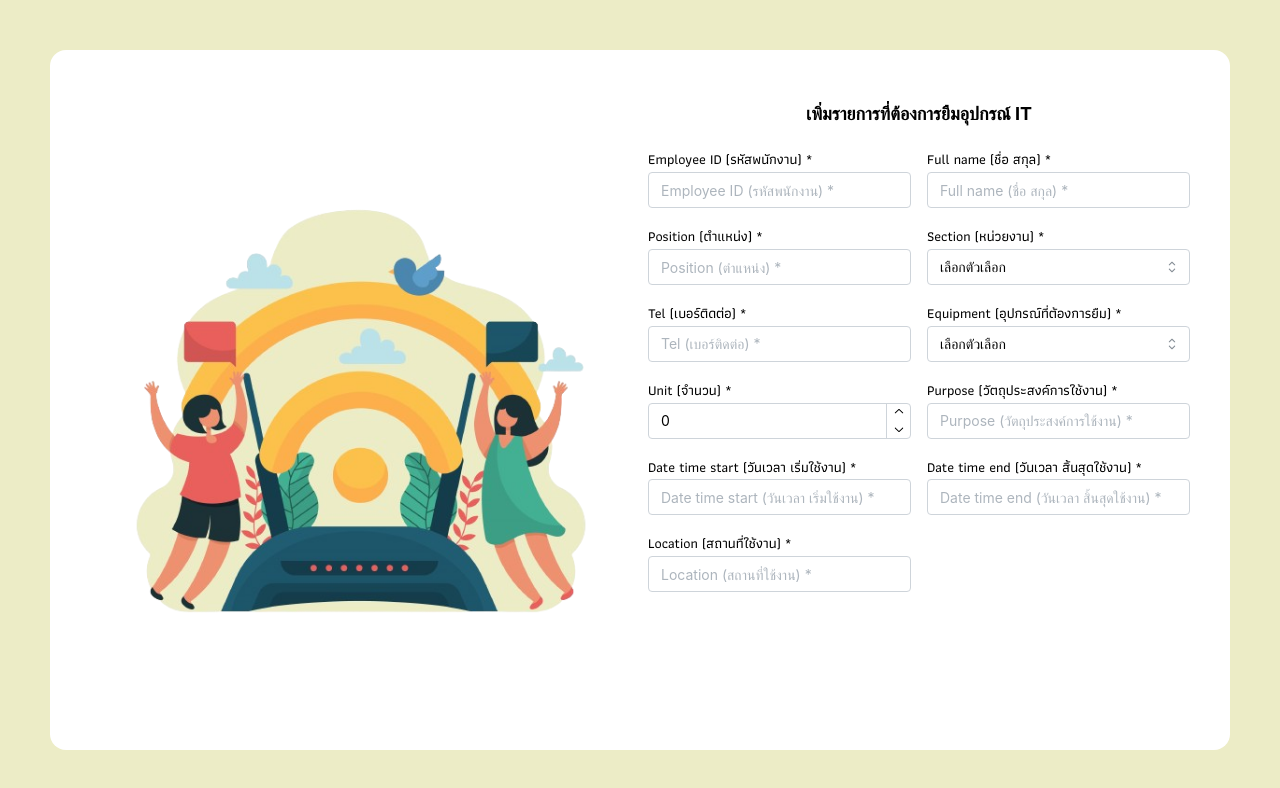
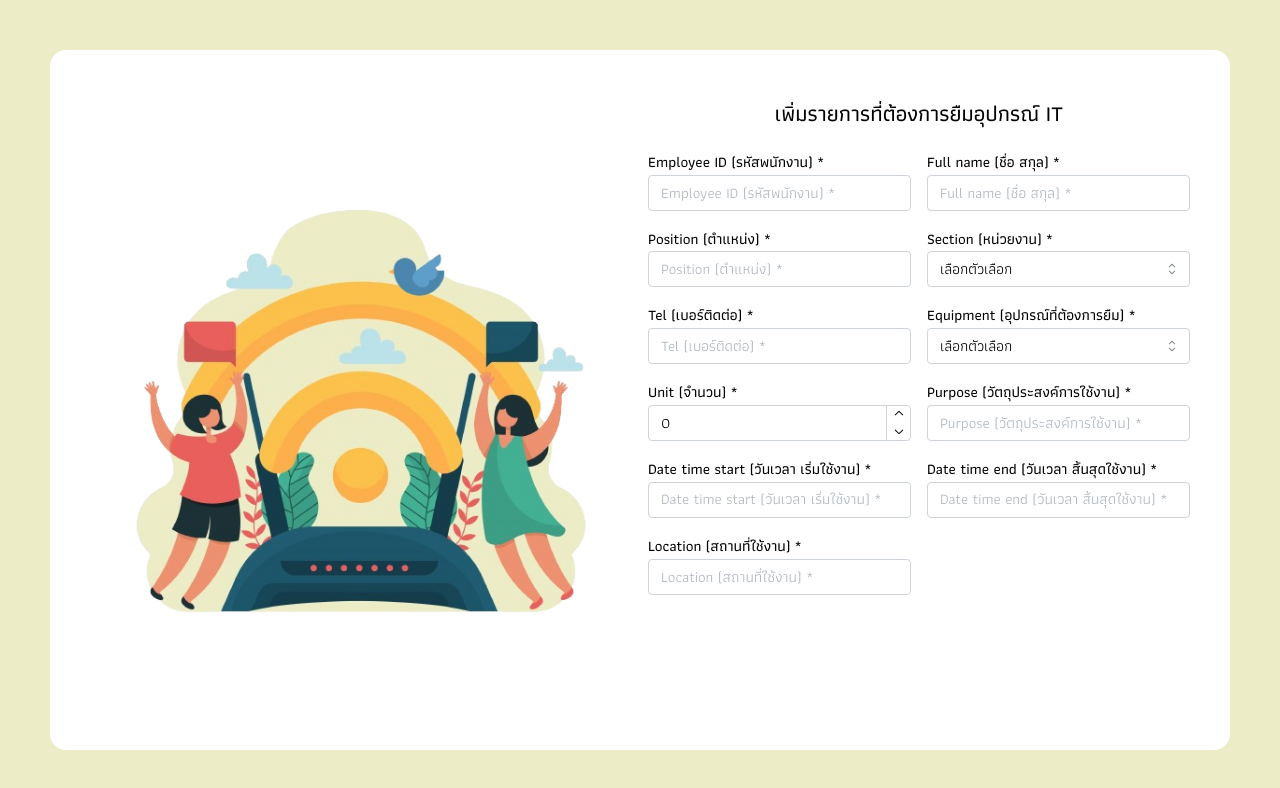
Before and after one commit to juntiwx/borrow-equipmment, a Next.js app: page / in a window 1280 px wide. Shown: the top 788 px of the page. Built offline with nearby package versions, Linux system fonts and the light colour scheme.

Commit message:
checnge font size

```diff
--- a/src/pages/index.tsx
+++ b/src/pages/index.tsx
@@ -20,13 +20,19 @@ import "dayjs/locale/th";
 import _ from "lodash";
 import { useMemo, useState } from "react";
 import { notifications } from "@mantine/notifications";
-import { Athiti } from 'next/font/google';
+import { Athiti } from "next/font/google";
 
 const athiti = Athiti({
-  weight: '400', // if single weight, otherwise you use array like [400, 500, 700],
-  style: 'normal', // if single style, otherwise you use array like ['normal', 'italic']
-  subsets: ['latin'],
-})
+  weight: "400", // if single weight, otherwise you use array like [400, 500, 700],
+  style: "normal", // if single style, otherwise you use array like ['normal', 'italic']
+  subsets: ["latin"],
+});
+
+const athitiTitle = Athiti({
+  weight: "500", // if single weight, otherwise you use array like [400, 500, 700],
+  style: "normal", // if single style, otherwise you use array like ['normal', 'italic']
+  subsets: ["latin"],
+});
 
 const API = process.env.NEXT_PUBLIC_API_ENTPOINT;
 const FormProvider = styled(Grid)`
@@ -220,7 +226,6 @@ function ContactUs() {
       console.error(error);
       setLoading(false);
     }
-
   };
   const renderInputList = Object.entries(inputItems).map(([k, v], i) => {
     return (
@@ -238,7 +243,14 @@ function ContactUs() {
   const [loading, setLoading] = useState(false);
 
   return (
-    <Container className={athiti.className} fluid h={`100vh`} w={`100%`} bg="#ececc6" p={50}>
+    <Container
+      className={athiti.className}
+      fluid
+      h={`100vh`}
+      w={`100%`}
+      bg="#ececc6"
+      p={50}
+    >
       <FormProvider h={`100%`} w={`100%`} bg="#ffffff">
         <Box component={GridCol} span={6}>
           <Center h={`100%`}>
@@ -247,7 +259,9 @@ function ContactUs() {
         </Box>
         <Box component={GridCol} span={6} h={`100%`} display={"flex"}>
           <Form onSubmit={form.onSubmit(AddRow)}>
-            <Title size="h4">เพิ่มรายการที่ต้องการยืมอุปกรณ์ IT</Title>
+            <Title className={athitiTitle.className} size="h3">
+              เพิ่มรายการที่ต้องการยืมอุปกรณ์ IT
+            </Title>
             <Grid h={`80%`} py={20}>
               {renderInputList}
             </Grid>
--- a/src/styles/globals.css
+++ b/src/styles/globals.css
@@ -2,19 +2,25 @@
 @tailwind components;
 @tailwind utilities; */
 
-@import url('https://fonts.googleapis.com/css2?family=Athiti:wght@300;400;500&display=swap');
+@import url("https://fonts.googleapis.com/css2?family=Athiti:wght@300;400;500&display=swap");
 
 /* .font-style {
   font-family: 'Athiti', sans-serif;
+}*/
+
+.mantine-InputWrapper-label {
+  font-size: 15px;
 }
 
-select>option {
-  font-family: 'Athiti', sans-serif;
+.mantine-Input-input {
+  font-family: "Athiti", sans-serif;
+  font-size: 15px;
 }
 
-.mantine-Input-input{
-  font-family: 'Athiti', sans-serif;
-} */
+select > option {
+  font-family: "Athiti", sans-serif;
+  font-size: 15px;
+}
 
 .btn {
   transition: all 0.2s ease;
```
